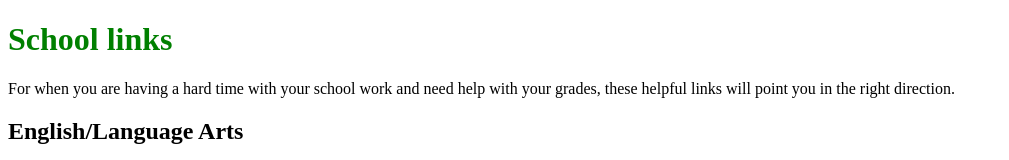
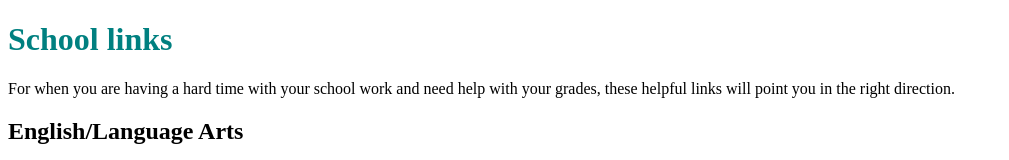
Before and after one commit to Emily0B/school-links, a plain HTML site: page index.html in a window 1280 px wide. Shown: the top 160 px of the page, without its empty margins (0-1009 px from the left). Drawn offline with Linux system fonts and the light colour scheme.

Commit message:
Update index.html

```diff
--- a/index.html
+++ b/index.html
@@ -6,8 +6,8 @@
 
 <style>
   h1 {
-    color: green;
-    Border-bottom: 4xp line #eee
+    color: teal;
+    Border-bottom: 4xp dotted #eee
   }
 </style>
 
```
